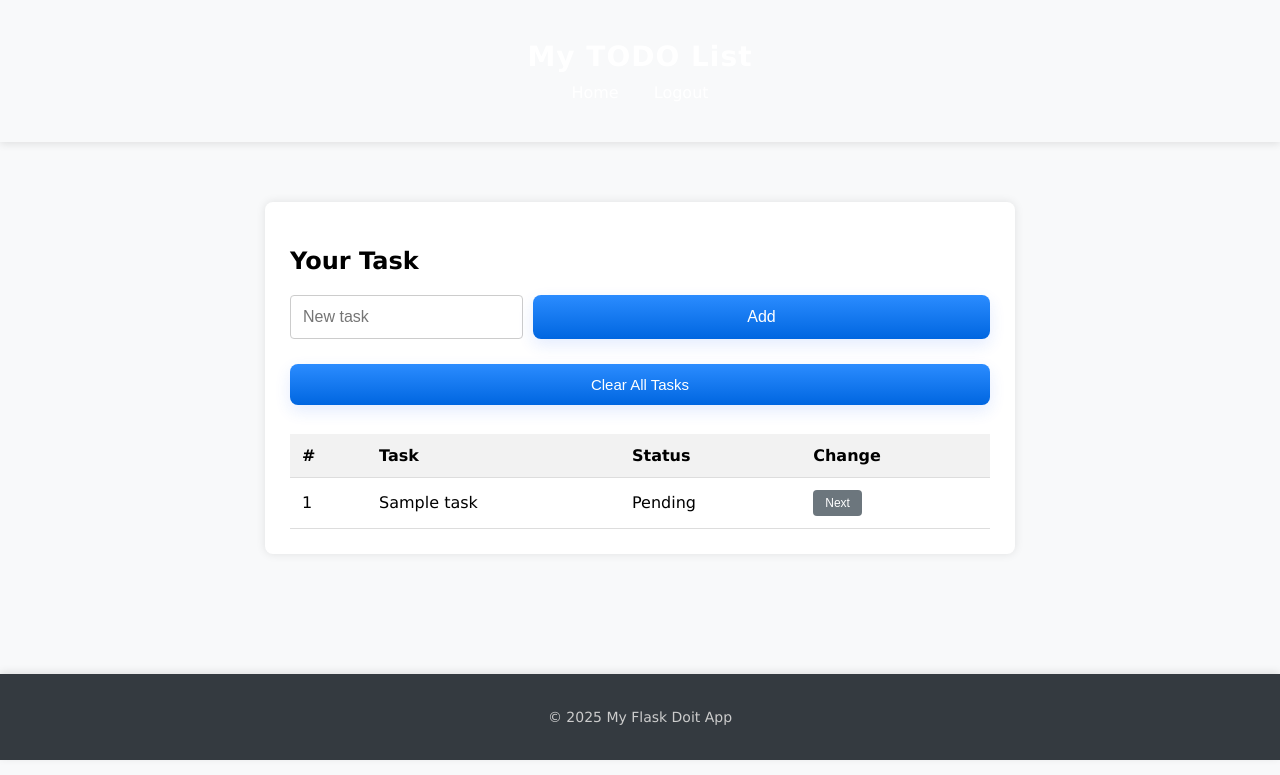
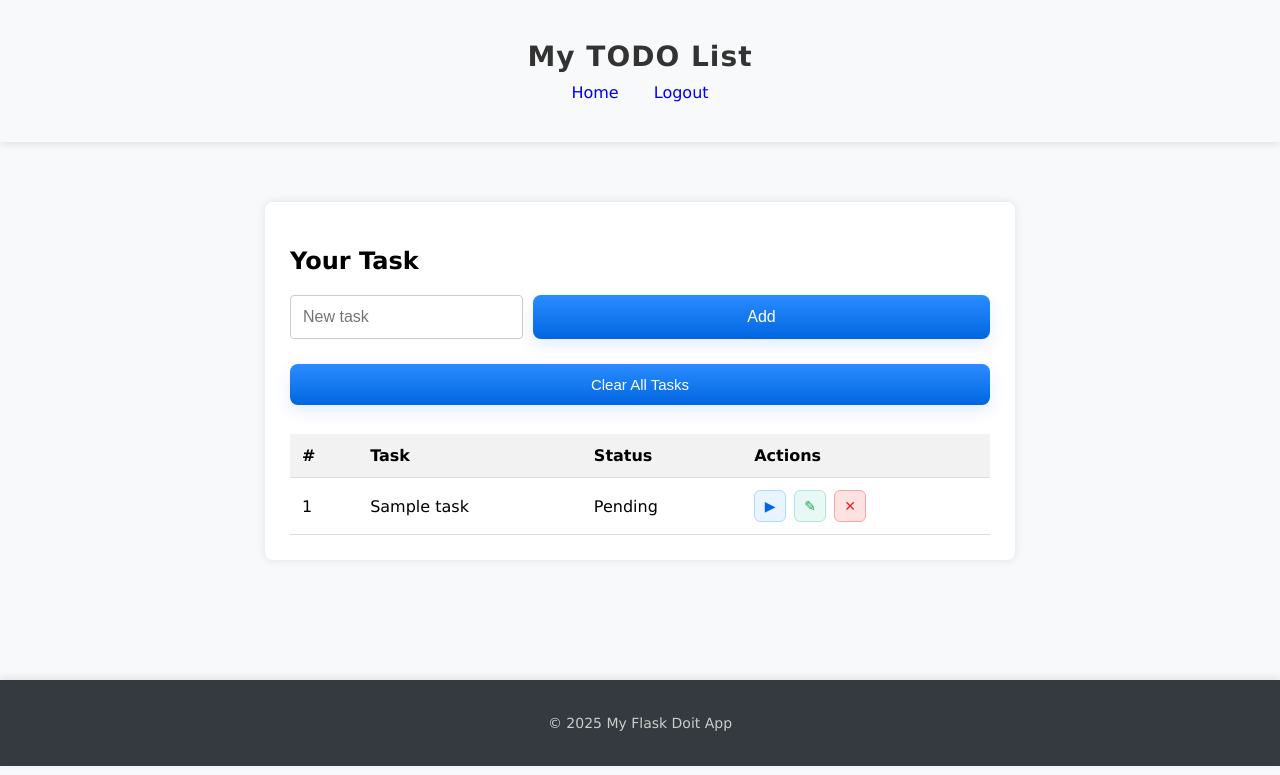
Before and after one commit to Tanish-Sarkar/DoiT, a Flask app: page / in a window 1280 px wide. Shown: the top 775 px of the page. Run offline with Flask 3, Linux system fonts and the light colour scheme; a user stored in the database is signed in; tables that the repository leaves empty hold one stand-in row (values such as "Sample post").

Commit message:
Delete and update functionality from individual task implemented

```diff
--- a/app/routes/tasks.py
+++ b/app/routes/tasks.py
@@ -39,13 +39,13 @@ def toggle_status(task_id):
         db.session.commit()
     return redirect(url_for('tasks.view_tasks'))
 
-@tasks_bp.route('/clear/<int:task_id>', methods = ['POST'])
-def clear_tasks(task_id):
+@tasks_bp.route('/delete/<int:task_id>', methods=['POST'])
+def delete_task(task_id):
     task = Task.query.get(task_id)
     if task:
         db.session.delete(task)
         db.session.commit()
-        flash("Task removed", 'info')
+        flash("Task deleted successfully", 'success')
     return redirect(url_for('tasks.view_tasks'))
 
 
--- a/app/static/css/style.css
+++ b/app/static/css/style.css
@@ -11,8 +11,8 @@ body{
 }
 
 header{
-    background: linear-gradient(to_right, #0062E6, #33AEff);
-    color: white;
+    background-color: linear-gradient(to_right, #0062E6, #33AEff);
+    color: #333;
     padding: 20px 0;
     box-shadow: 0 2px 8px rgba(0, 0, 0, 0.1);
 }
@@ -30,7 +30,7 @@ nav{
 }
 
 nav a {
-    color: white;
+    /* color: white; */
     text-decoration: none;
     margin: 0 15px;
     font-weight: 500;
@@ -194,6 +194,63 @@ footer p {
     background-color: #c82333;
 }
 
+.task-actions{
+    display: flex;
+    gap: 8px;
+    align-items: center;
+}
+
+.btn-action{
+    display: inline-flex;
+    align-items: center;
+    justify-content: center;
+    width: 32px;
+    height: 32px;
+    padding: 0;
+    border: 1px solid #ddd;
+    border-radius: 6px;
+    cursor: pointer;
+    font-size: 14px;
+    transition: all 0.2s ease;
+    background-color: #f5f5f5;
+    color: #333;
+}
+
+.btn-action:hover{
+    transform: scale(1.05);
+    box-shadow: 0 2px 8px rgba(0,0,0,0.12);
+}
+
+.btn-next{
+    background-color: #e8f4ff;
+    color: #0066e0;
+    border-color: #b3d9ff;
+}
+.btn-next:hover{
+    background-color: #cce5ff;
+    color: #0052b8;
+}
+
+.btn-edit{
+    background-color: #e8f8f5;
+    color: #16a34a;
+    border-color: #b3e5db;
+}
+.btn-edit:hover{
+    background-color: #ccf0e8;
+    color: #15803d;
+}
+
+.btn-action.btn-delete{
+    background-color: #fee2e2;
+    color: #dc2626;
+    border-color: #fca5a5;
+}
+.btn-action.btn-delete:hover{
+    background-color: #fecaca;
+    color: #b91c1c;
+}
+
 .btn{
     background: linear-gradient(180deg,#2b8cff,#0066e0);
     color: white;
--- a/app/templates/tasks.html
+++ b/app/templates/tasks.html
@@ -20,7 +20,7 @@
                 <th>#</th>
                 <th>Task</th>
                 <th>Status</th>
-                <th>Change</th>
+                <th>Actions</th>
             </tr>
         </thead>
         <tbody>
@@ -33,15 +33,23 @@
                         {{ task.status }}
                     </span>
                 </td>
-                <td>
-                    <form action="{{url_for('tasks.toggle_status', task_id=task.id)}}" method="POST">
-                        <button type="submit" class="btn-small">
-                            Next
+                <td class="task-actions">
+                    <form action="{{url_for('tasks.toggle_status', task_id=task.id)}}" method="POST" style="display:inline;">
+                        <button type="submit" class="btn-action btn-next" title="Next Status">
+                            ▶
                         </button>
-
+                    </form>
+                    <form action="{{url_for('tasks.update_task', task_id=task.id)}}" method="GET" style="display:inline;">
+                        <button type="submit" class="btn-action btn-edit" title="Edit Task">
+                            ✎
+                        </button>
+                    </form>
+                    <form action="{{url_for('tasks.delete_task', task_id=task.id)}}" method="POST" style="display:inline;" onsubmit="return confirm('Are you sure?');">
+                        <button type="submit" class="btn-action btn-delete" title="Delete Task">
+                            ✕
+                        </button>
                     </form>
                 </td>
-
             </tr>
             {% endfor %}
         </tbody>
--- a/dones.txt
+++ b/dones.txt
@@ -1,7 +1,5 @@
-1. Make proper register -> login system rather than "static credentials"
+1. Make proper register -> login system rather than "static credentials" ✅
 
 2. add ad delete and updates button to ever task indivisually
 
 3. Add update functionality
-
-4. Complete the registion feature
```
Also changed, not shown: app/templates/update_task.html (added, +18 -0 lines), instance/doit.db.
